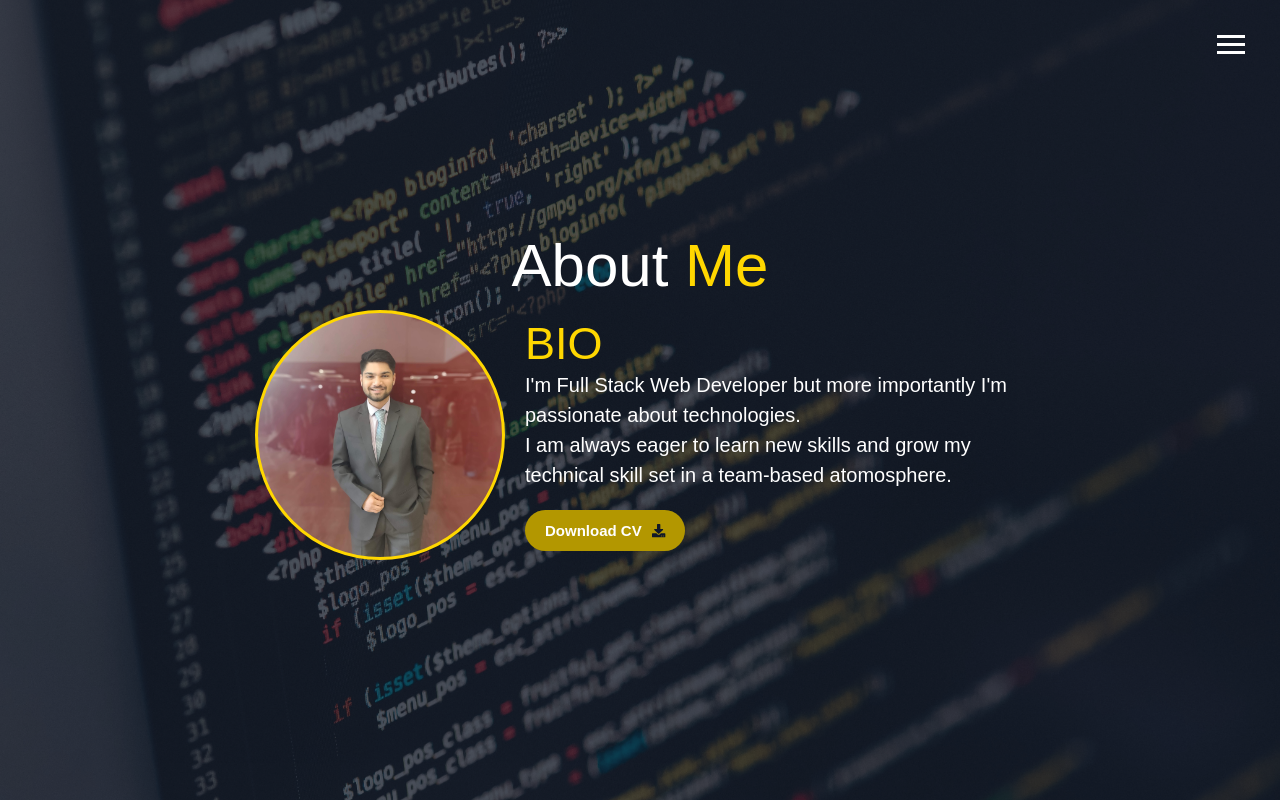
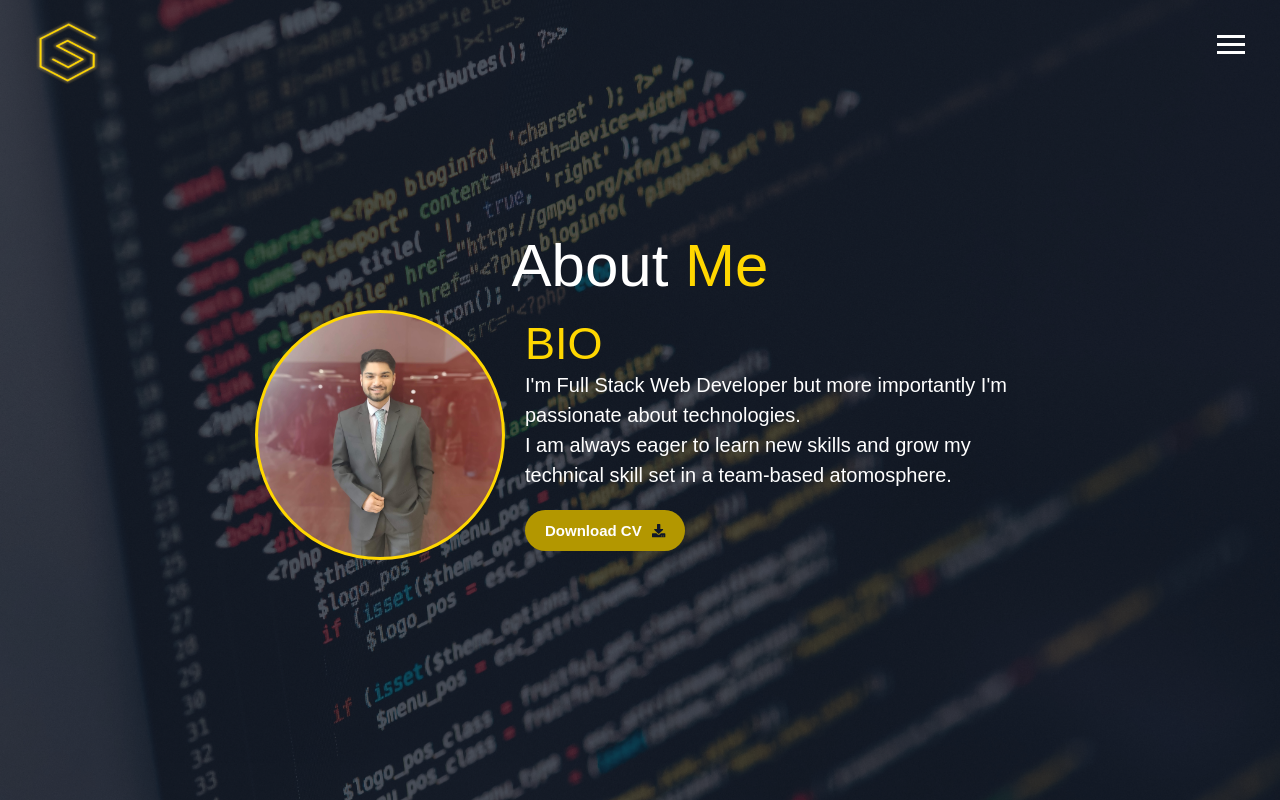
Before and after one commit to SwastikSonkusare/Portfolio-Website, a React (Create React App) app: page /about in a window 1280 px wide. Built offline with nearby package versions, Linux system fonts and the light colour scheme; what react-toast-notifications would draw is missing.

Commit message:
added: logo

```diff
--- a/src/components/Header/Header.js
+++ b/src/components/Header/Header.js
@@ -2,6 +2,7 @@ import React, { useRef, useState } from "react";
 
 import { liItems } from "../../assets/data";
 
+import logo from "../../assets/images/logo.png";
 import "./Header.scss";
 
 const Header = () => {
@@ -33,6 +34,9 @@ const Header = () => {
 
   return (
     <header className="header">
+      <a href="/">
+        <img src={logo} alt="logo"></img>
+      </a>
       <div className="header__menu-btn" ref={menuBtnRef} onClick={toggleMenu}>
         <div className="header__btn-line"></div>
         <div className="header__btn-line"></div>
--- a/src/components/Header/Header.scss
+++ b/src/components/Header/Header.scss
@@ -5,6 +5,14 @@
   position: fixed;
   z-index: 2;
   width: 100%;
+
+  & img {
+    position: absolute;
+    top: 20px;
+    left: 35px;
+    width: 65px;
+    height: 65px;
+  }
 
   &__menu-btn {
     position: absolute;
```
Also changed, not shown: src/assets/images/logo.png (added).
